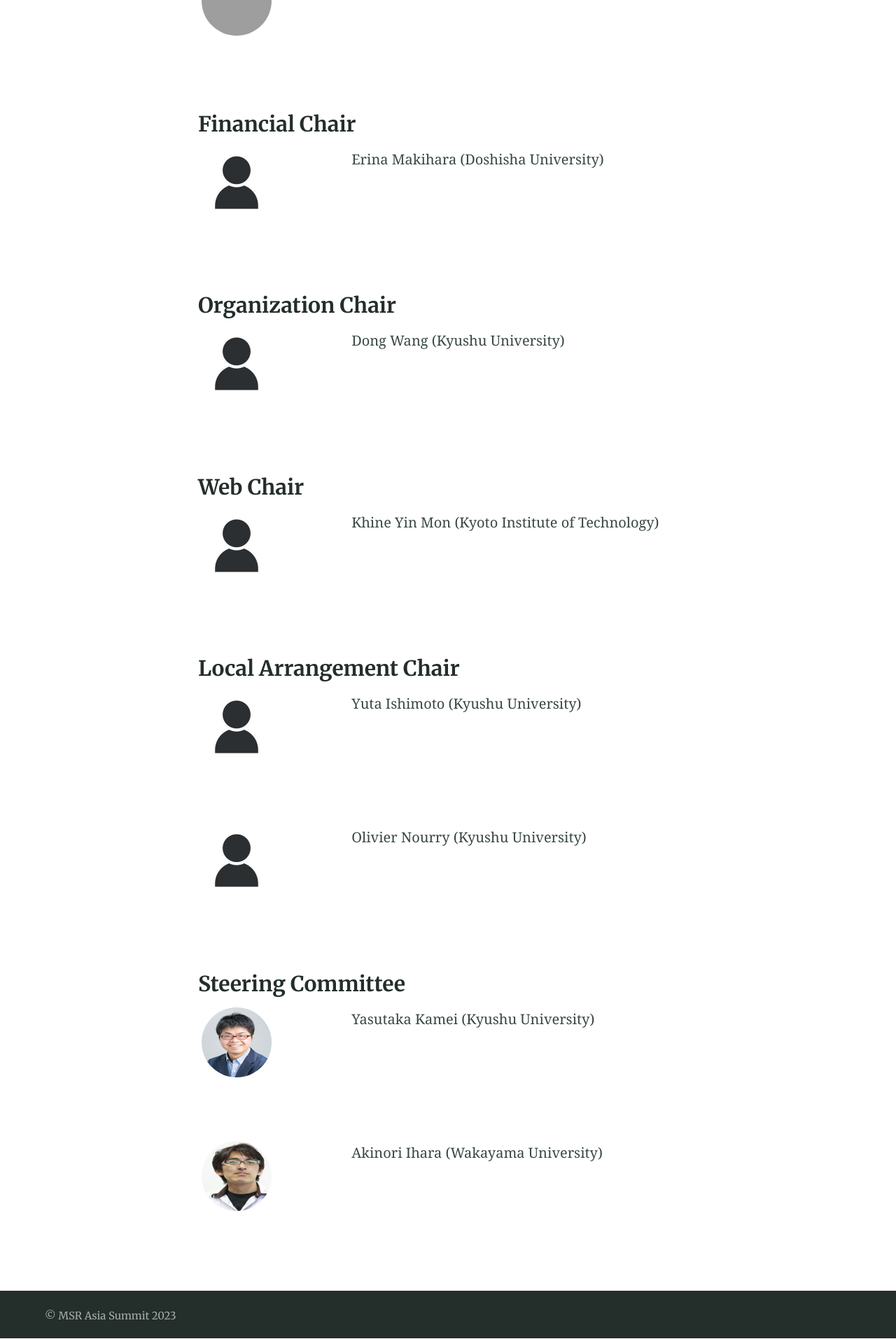
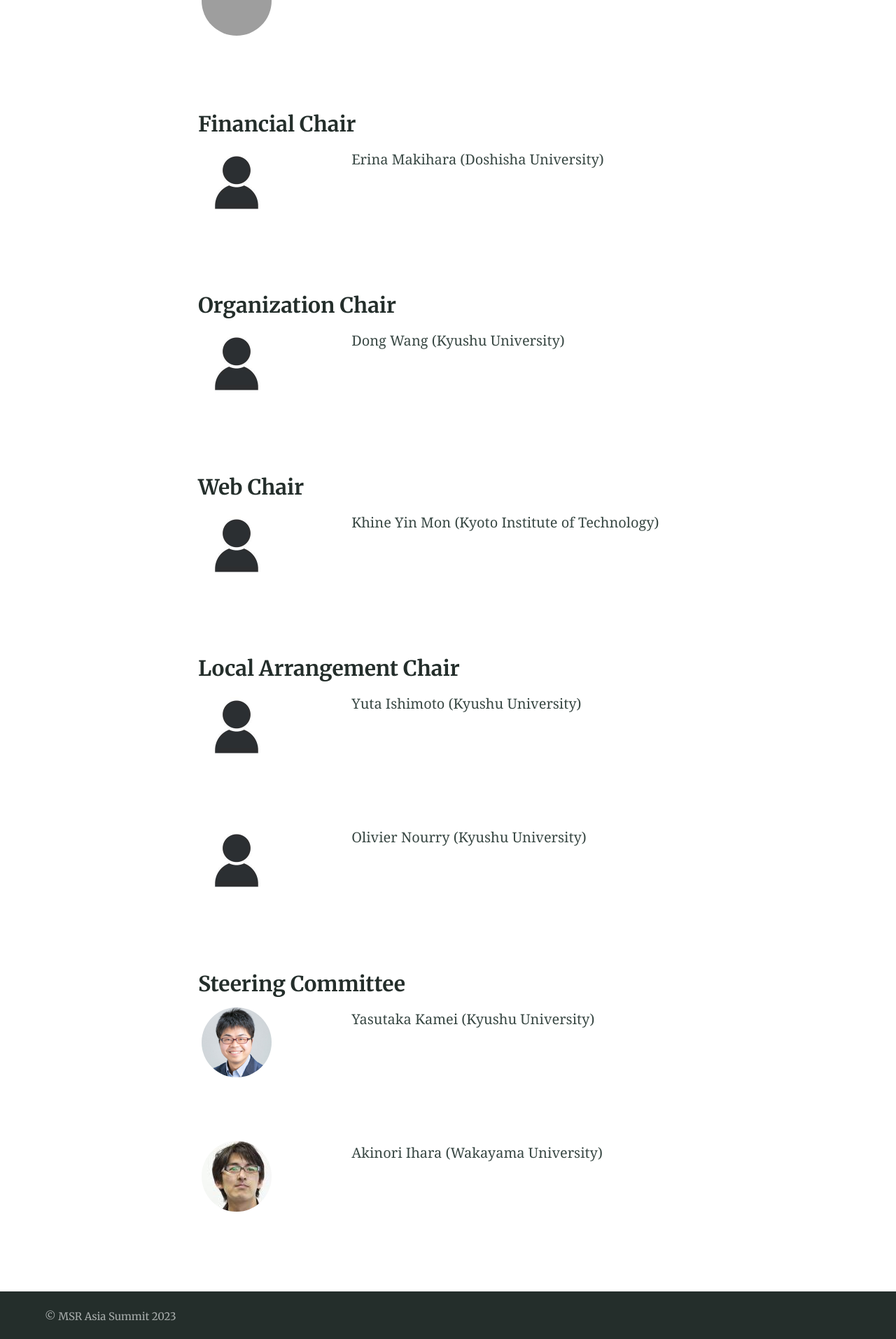
Before and after one commit to msr-asia-summit/msr-asia-summit.github.io, a Jekyll site: the page built from organization.md, in a window 1280 px wide. Shown: the part 1185-3099 px from the top of the page at 70% size. Built offline with Jekyll 4.4.1, drawn with Linux system fonts in a browser that asks for light colours; grey boxes are pictures that could not be loaded.

Commit message:
fixed organizers' pics' size.

```diff
--- a/_includes/all_organizers.html
+++ b/_includes/all_organizers.html
@@ -92,13 +92,13 @@
 <h3>Steering Committee </h3>
 <div class="row">
   <div class="column1">
-    <img src="/assets/yasuta-kamei.jpeg" alt="Snow" style="height: 100px;width:100px;border-radius: 50%;">
+    <img src="/assets/yasuta-kamei.jpeg" alt="Snow" style="height: auto;width:100px;border-radius: 50%;">
   </div>
   <div class="column2">Yasutaka Kamei (Kyushu University)</div>
 </div>
 <div class="row">
   <div class="column1">
-    <img src="/assets/Ihara.jpeg" alt="Snow" style="height: 100px;width:100px;border-radius: 50%;">
+    <img src="/assets/Ihara.jpeg" alt="Snow" style="height: auto;width:100px;border-radius: 50%;">
   </div>
   <div class="column2">Akinori Ihara (Wakayama University)</div>
 </div>
```
Also changed, not shown: assets/Ihara.jpeg, assets/yasuta-kamei.jpeg, 2 other files.
